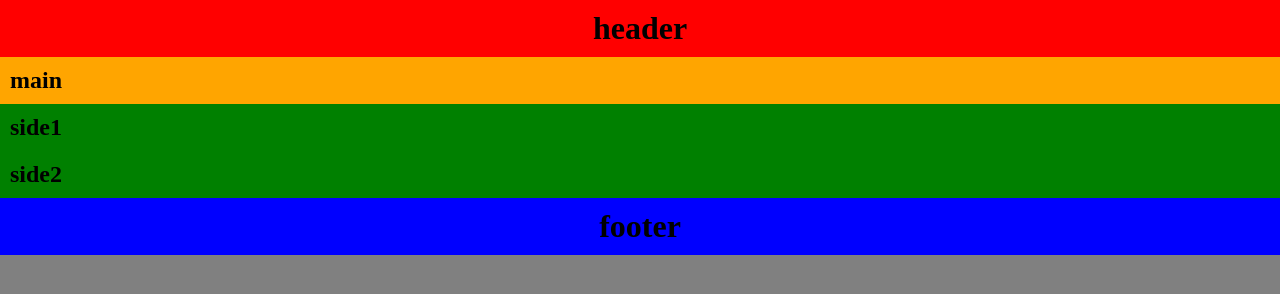
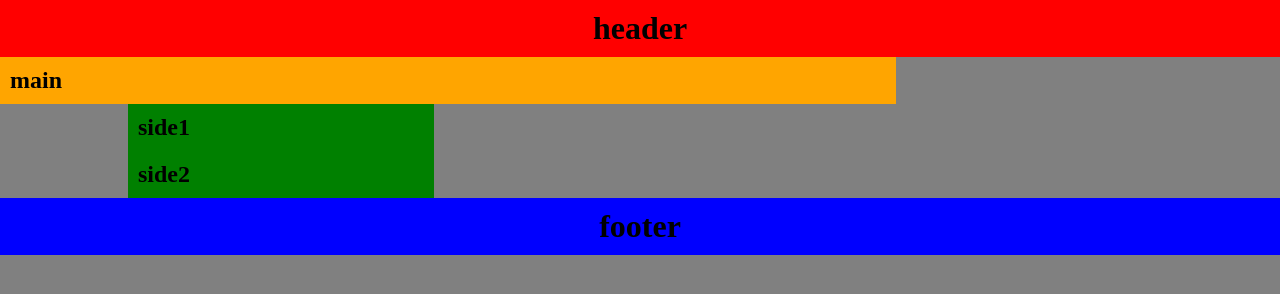
Before and after one commit to jintan1123/2016web1-10, a plain HTML site: page index.html in a window 1280 px wide. Drawn offline with Linux system fonts and the light colour scheme.

Commit message:
Update default.css

```diff
--- a/css/default.css
+++ b/css/default.css
@@ -43,3 +43,26 @@ footer{
     clear:both;
   }
 }
+
+@media screen and (min-width:1025px){
+  #main{
+    max-width: 1024px;
+    margin: auto;
+  }
+  section{
+    width: calc(70% - 20px);
+    float: left;
+  }
+  #side{
+    width: calc(1024px - 718px);
+    float: left;
+  }
+  aside{
+    width: calc(100% - 20px);
+  }
+  #main:after{
+    content:"";
+    display:block;
+    clear:both;
+  }
+}
```
